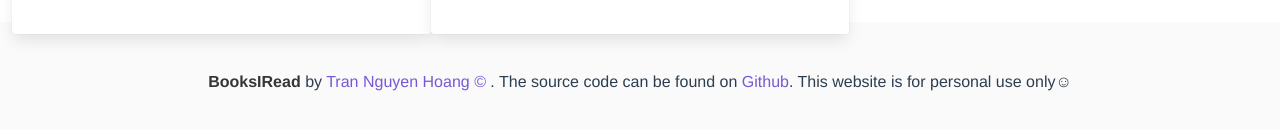
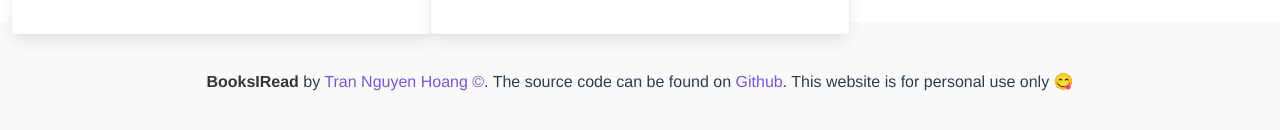
Before and after one commit to hoangdng/BIR-fe, a Vue app: page / in a window 1280 px wide. Shown: the part 1270-1400 px from the top of the page. Built offline with nearby package versions, Linux system fonts and the light colour scheme; a web font is replaced by a local one.

Commit message:
Edit footer

```diff
--- a/src/components/TheFooter.vue
+++ b/src/components/TheFooter.vue
@@ -3,10 +3,10 @@
     <div class="content has-text-centered">
       <p>
         <strong>BooksIRead</strong> by
-        <a href="https://www.facebook.com/S2vandersar">Tran Nguyen Hoang © </a>.
+        <a href="https://www.facebook.com/S2vandersar">Tran Nguyen Hoang ©</a>.
         The source code can be found on
         <a href="https://github.com/">Github</a>. This website is for personal
-        use only☺
+        use only 😋
       </p>
     </div>
   </footer>
```
